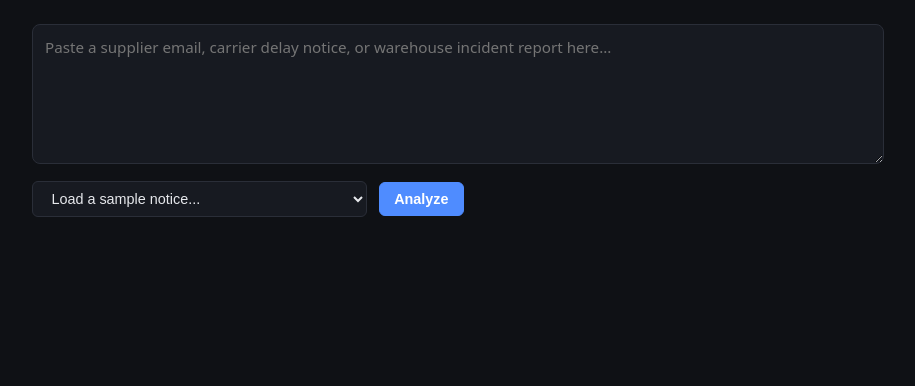
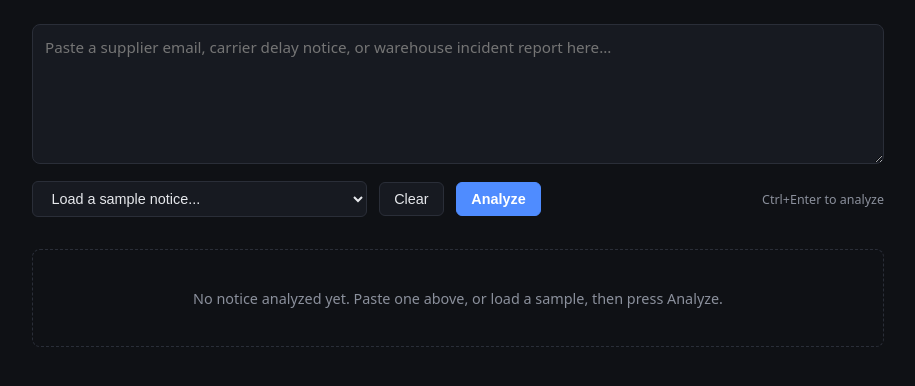
Before and after one commit to MrOpinions/Project-1, a Flask app: page / in a window 1280 px wide. Shown: the part 128-514 px from the top of the page, without its empty margins (182-1097 px from the left). Run offline with Flask 3, Linux system fonts and the light colour scheme.

Commit message:
Polish frontend UX, fix track ID, add local dev launch config
- Fix TRACK_ID (PS06 -> PS08) in README
- Add summary stats bar, urgency color-coding, option icons/badges
- Add proper loading state, empty state, clear button, Ctrl+Enter shortcut
- Fix hidden-attribute vs display:flex CSS conflict
- Add missing viewport meta tag and mobile-responsive layout
- Add accessibility labels for form controls
- Add .claude/launch.json for local preview

Co-Authored-By: Claude Sonnet 5 <noreply@anthropic.com>

```diff
--- a/static/app.js
+++ b/static/app.js
@@ -1,7 +1,12 @@
 const noticeEl = document.getElementById("notice");
 const btnEl = document.getElementById("analyze-btn");
+const clearBtnEl = document.getElementById("clear-btn");
 const resultEl = document.getElementById("result");
+const loadingEl = document.getElementById("loading");
+const emptyEl = document.getElementById("empty");
 const pickerEl = document.getElementById("sample-picker");
+
+let samplesCache = [];
 
 function esc(s) {
   const div = document.createElement("div");
@@ -11,8 +16,8 @@ function esc(s) {
 
 async function loadSamples() {
   const res = await fetch("/api/samples");
-  const samples = await res.json();
-  samples.forEach((s, i) => {
+  samplesCache = await res.json();
+  samplesCache.forEach((s, i) => {
     const opt = document.createElement("option");
     opt.value = i;
     opt.textContent = s.title;
@@ -20,7 +25,8 @@ async function loadSamples() {
   });
   pickerEl.addEventListener("change", () => {
     if (pickerEl.value === "") return;
-    noticeEl.value = samples[pickerEl.value].text;
+    noticeEl.value = samplesCache[pickerEl.value].text;
+    noticeEl.focus();
   });
 }
 
@@ -28,11 +34,30 @@ function fmtDate(iso) {
   return iso ? iso : "-";
 }
 
+function urgencyTier(score) {
+  if (score >= 100) return "critical";
+  if (score >= 60) return "high";
+  if (score >= 30) return "medium";
+  return "low";
+}
+
+const OPTION_ICON = {
+  expedite: "⚡",
+  part_ship: "◨",
+  reallocate: "⇄",
+  notify_customer: "✉",
+};
+
 function renderOption(o, isRecommended) {
   const div = document.createElement("div");
   div.className = "option" + (isRecommended ? " recommended" : "");
+  const icon = OPTION_ICON[o.kind] || "•";
   div.innerHTML = `
-    <div class="option-head">${isRecommended ? "RECOMMENDED &rarr; " : ""}<strong>${esc(o.kind.replace("_", " "))}</strong></div>
+    <div class="option-head">
+      <span class="option-icon">${icon}</span>
+      <strong>${esc(o.kind.replace("_", " "))}</strong>
+      ${isRecommended ? '<span class="badge-recommended">Recommended</span>' : ""}
+    </div>
     <div class="option-desc">${esc(o.description)}</div>
     <div class="option-tradeoff">Trade-off: ${esc(o.trade_off)}</div>
   `;
@@ -41,13 +66,14 @@ function renderOption(o, isRecommended) {
 
 function renderOrder(o) {
   const div = document.createElement("div");
-  div.className = "order-card";
+  const tier = urgencyTier(o.urgency_score);
+  div.className = "order-card urgency-" + tier;
   const slip = o.slip_days === null ? "unquantified" : `${o.slip_days}d slip`;
   div.innerHTML = `
     <div class="order-head">
       <span class="order-id">${esc(o.order_id)}</span>
       <span class="tier tier-${esc(o.tier)}">${esc(o.tier)}</span>
-      <span class="urgency">urgency ${esc(String(o.urgency_score))}</span>
+      <span class="urgency-pill urgency-pill-${tier}">${esc(tier)} &middot; ${esc(String(o.urgency_score))}</span>
     </div>
     <div class="order-meta">${esc(o.customer)} &middot; ${esc(String(o.quantity))}&times; ${esc(o.product)} &middot; due ${esc(fmtDate(o.requested_delivery_date))} &middot; ${esc(slip)}</div>
     <div class="order-trace">source: ${esc(o.source_ids.join(", "))}</div>
@@ -59,13 +85,30 @@ function renderOrder(o) {
   return div;
 }
 
+function renderSummary(data) {
+  const bar = document.createElement("div");
+  bar.className = "summary-bar";
+  const count = data.affected_orders.length;
+  const slips = data.affected_orders.map(o => o.slip_days).filter(s => s !== null);
+  const slipRange = slips.length ? `${Math.min(...slips)}-${Math.max(...slips)}d` : "unquantified";
+  const top = data.affected_orders[0];
+  bar.innerHTML = `
+    <div class="stat"><span class="stat-value">${count}</span><span class="stat-label">orders affected</span></div>
+    <div class="stat"><span class="stat-value">${esc(slipRange)}</span><span class="stat-label">slip range</span></div>
+    <div class="stat"><span class="stat-value">${top ? esc(top.order_id) : "-"}</span><span class="stat-label">most urgent</span></div>
+    <div class="stat"><span class="stat-value">${data.unresolved_mentions.length}</span><span class="stat-label">unresolved mentions</span></div>
+  `;
+  return bar;
+}
+
 async function analyze() {
   const notice = noticeEl.value.trim();
   if (!notice) return;
 
   btnEl.disabled = true;
-  btnEl.textContent = "Analyzing...";
+  emptyEl.hidden = true;
   resultEl.hidden = true;
+  loadingEl.hidden = false;
 
   try {
     const res = await fetch("/api/analyze", {
@@ -85,7 +128,7 @@ async function analyze() {
     resultEl.hidden = false;
   } finally {
     btnEl.disabled = false;
-    btnEl.textContent = "Analyze";
+    loadingEl.hidden = true;
   }
 }
 
@@ -97,6 +140,10 @@ function render(data) {
   narrative.className = "narrative " + (data.no_impact ? "no-impact" : "impact");
   narrative.innerHTML = `<strong>${data.no_impact ? "NO IMPACT" : "IMPACT ASSESSMENT"}</strong><p>${esc(data.narrative)}</p>`;
   resultEl.appendChild(narrative);
+
+  if (!data.no_impact && data.affected_orders.length) {
+    resultEl.appendChild(renderSummary(data));
+  }
 
   if (data.resolved_entities.length || data.unresolved_mentions.length) {
     const trace = document.createElement("div");
@@ -114,7 +161,23 @@ function render(data) {
     data.affected_orders.forEach(o => list.appendChild(renderOrder(o)));
     resultEl.appendChild(list);
   }
+
+  resultEl.scrollIntoView({ behavior: "smooth", block: "start" });
+}
+
+function clearAll() {
+  noticeEl.value = "";
+  pickerEl.value = "";
+  resultEl.hidden = true;
+  resultEl.innerHTML = "";
+  loadingEl.hidden = true;
+  emptyEl.hidden = false;
+  noticeEl.focus();
 }
 
 btnEl.addEventListener("click", analyze);
+clearBtnEl.addEventListener("click", clearAll);
+noticeEl.addEventListener("keydown", (e) => {
+  if ((e.ctrlKey || e.metaKey) && e.key === "Enter") analyze();
+});
 loadSamples();
--- a/static/style.css
+++ b/static/style.css
@@ -11,6 +11,16 @@
 }
 
 * { box-sizing: border-box; }
+[hidden] { display: none !important; }
+
+.visually-hidden {
+  position: absolute;
+  width: 1px;
+  height: 1px;
+  overflow: hidden;
+  clip: rect(0, 0, 0, 0);
+  white-space: nowrap;
+}
 
 body {
   font-family: system-ui, -apple-system, sans-serif;
@@ -44,6 +54,7 @@ textarea {
   gap: 0.75rem;
   margin-top: 0.75rem;
   align-items: center;
+  flex-wrap: wrap;
 }
 
 select, button {
@@ -55,6 +66,9 @@ select, button {
   font-size: 0.9rem;
 }
 
+button { cursor: pointer; }
+button.secondary:hover { border-color: var(--muted); }
+
 button#analyze-btn {
   background: var(--accent);
   border-color: var(--accent);
@@ -64,7 +78,79 @@ button#analyze-btn {
 }
 button#analyze-btn:disabled { opacity: 0.6; cursor: default; }
 
+.hint {
+  color: var(--muted);
+  font-size: 0.78rem;
+  margin-left: auto;
+}
+
+.empty-panel {
+  margin-top: 2rem;
+  padding: 1.5rem;
+  border: 1px dashed var(--border);
+  border-radius: 8px;
+  color: var(--muted);
+  text-align: center;
+  font-size: 0.9rem;
+}
+
+.loading-panel {
+  margin-top: 2rem;
+  padding: 2rem 1rem;
+  display: flex;
+  flex-direction: column;
+  align-items: center;
+  gap: 0.75rem;
+  color: var(--muted);
+  font-size: 0.9rem;
+}
+
+.spinner {
+  width: 28px;
+  height: 28px;
+  border: 3px solid var(--border);
+  border-top-color: var(--accent);
+  border-radius: 50%;
+  animation: spin 0.8s linear infinite;
+}
+
+@keyframes spin {
+  to { transform: rotate(360deg); }
+}
+
 .result-panel { margin-top: 2rem; }
+
+.summary-bar {
+  display: grid;
+  grid-template-columns: repeat(4, 1fr);
+  gap: 0.75rem;
+  margin-top: 1rem;
+}
+
+.stat {
+  background: var(--panel);
+  border: 1px solid var(--border);
+  border-radius: 8px;
+  padding: 0.75rem;
+  display: flex;
+  flex-direction: column;
+  gap: 0.15rem;
+  text-align: center;
+}
+
+.stat-value { font-size: 1.3rem; font-weight: 700; font-family: monospace; }
+.stat-label { font-size: 0.72rem; color: var(--muted); text-transform: uppercase; letter-spacing: 0.03em; }
+
+@media (max-width: 640px) {
+  .summary-bar { grid-template-columns: repeat(2, 1fr); }
+  body { padding: 1.25rem 1rem 3rem; }
+  header h1 { font-size: 1.3rem; }
+  .controls { flex-direction: column; align-items: stretch; }
+  .controls select, .controls button { width: 100%; }
+  .hint { margin-left: 0; text-align: center; }
+  .order-head { flex-wrap: wrap; row-gap: 0.3rem; }
+  .urgency-pill { margin-left: 0; }
+}
 
 .narrative {
   border-radius: 8px;
--- a/templates/index.html
+++ b/templates/index.html
@@ -2,6 +2,7 @@
 <html lang="en">
 <head>
   <meta charset="utf-8">
+  <meta name="viewport" content="width=device-width, initial-scale=1">
   <title>Disruption Response Assistant</title>
   <link rel="stylesheet" href="/static/style.css">
 </head>
@@ -13,13 +14,26 @@
 
   <main>
     <section class="input-panel">
+      <label for="notice" class="visually-hidden">Disruption notice text</label>
       <textarea id="notice" placeholder="Paste a supplier email, carrier delay notice, or warehouse incident report here..."></textarea>
       <div class="controls">
+        <label for="sample-picker" class="visually-hidden">Load a sample notice</label>
         <select id="sample-picker">
           <option value="">Load a sample notice...</option>
         </select>
+        <button id="clear-btn" class="secondary" type="button">Clear</button>
         <button id="analyze-btn">Analyze</button>
+        <span class="hint">Ctrl+Enter to analyze</span>
       </div>
+    </section>
+
+    <section id="loading" class="loading-panel" hidden>
+      <div class="spinner"></div>
+      <p>Extracting notice, resolving entities, tracing impact...</p>
+    </section>
+
+    <section id="empty" class="empty-panel">
+      <p>No notice analyzed yet. Paste one above, or load a sample, then press Analyze.</p>
     </section>
 
     <section id="result" class="result-panel" hidden></section>
```
Also changed, not shown: other parts of static/style.css (+44 -3 lines), .claude/launch.json (added), README.md.
